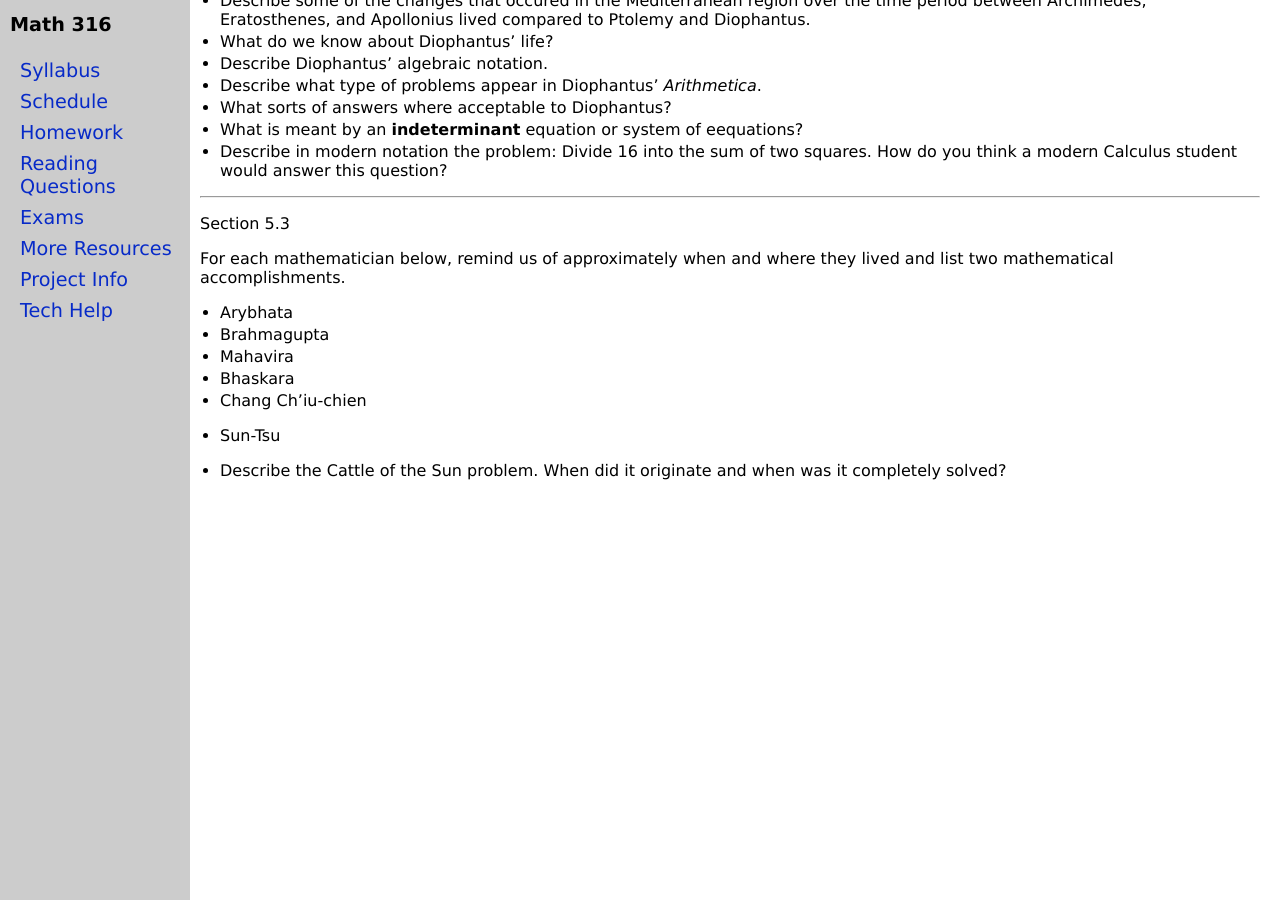
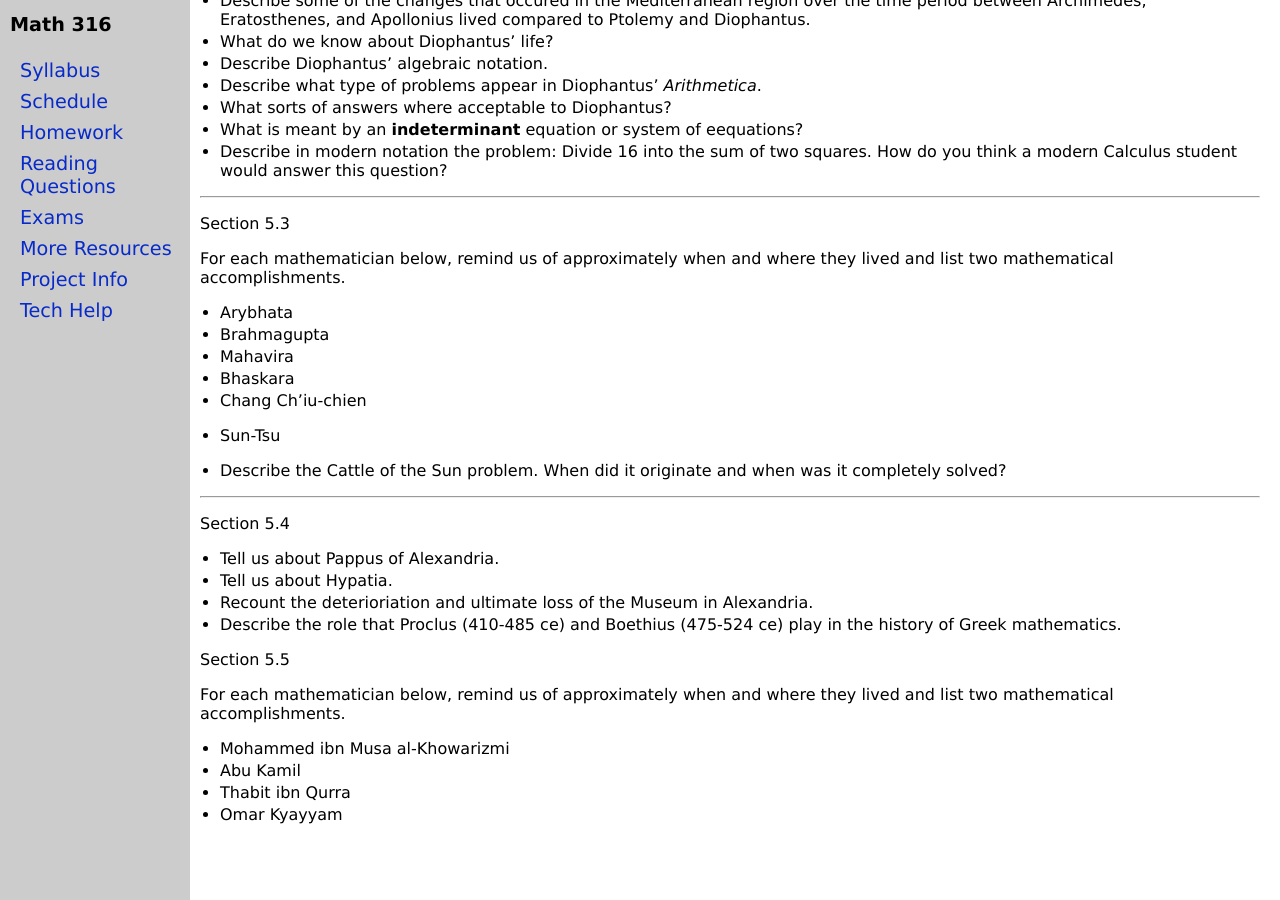
Before and after one commit to jrfaudree/HOM, a Jekyll site: the page built from rq.md, in a window 1280 px wide and 900 px high, scrolled down 4343 px. Built offline with Jekyll 4.4.1, drawn with Linux system fonts in a browser that asks for light colours.

Commit message:
Update rq.md

```diff
--- a/rq.md
+++ b/rq.md
@@ -223,4 +223,22 @@ For each mathematician below, remind us of approximately when and where they liv
 
 - Describe the Cattle of the Sun problem. When did it originate and when was it completely solved?
 
+__________________
+
+Section 5.4
+
+- Tell us about Pappus of Alexandria.
+- Tell us about Hypatia.
+- Recount the deterioriation and ultimate loss of the Museum in Alexandria.
+- Describe the role that Proclus (410-485 ce) and Boethius (475-524 ce) play in the history of Greek mathematics.
+
+Section 5.5
+
+For each mathematician below, remind us of approximately when and where they lived and list two mathematical accomplishments.
+
+- Mohammed ibn Musa al-Khowarizmi
+- Abu Kamil
+- Thabit ibn Qurra
+- Omar Kyayyam
+
 <div style="padding-bottom: 40px"></div>
```
